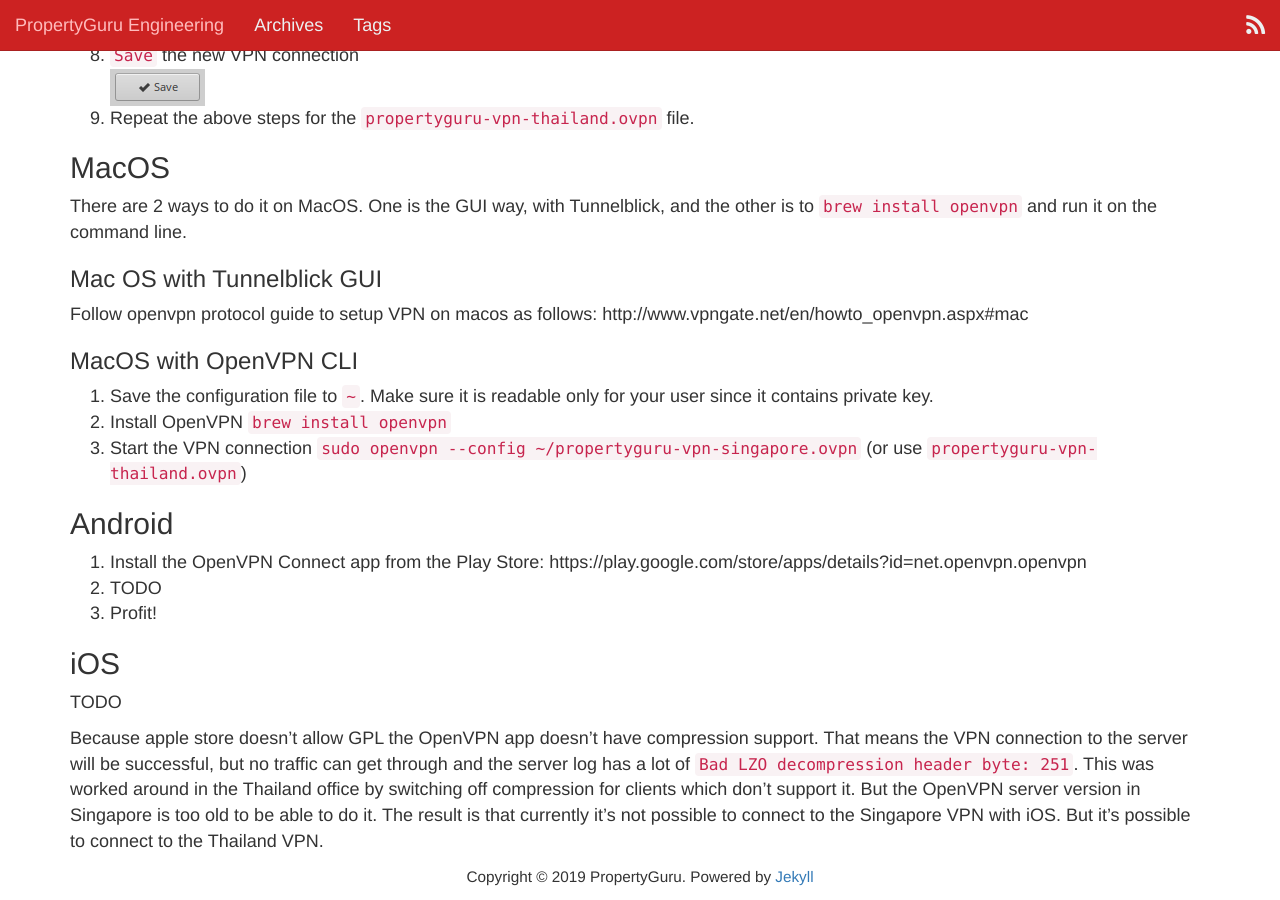
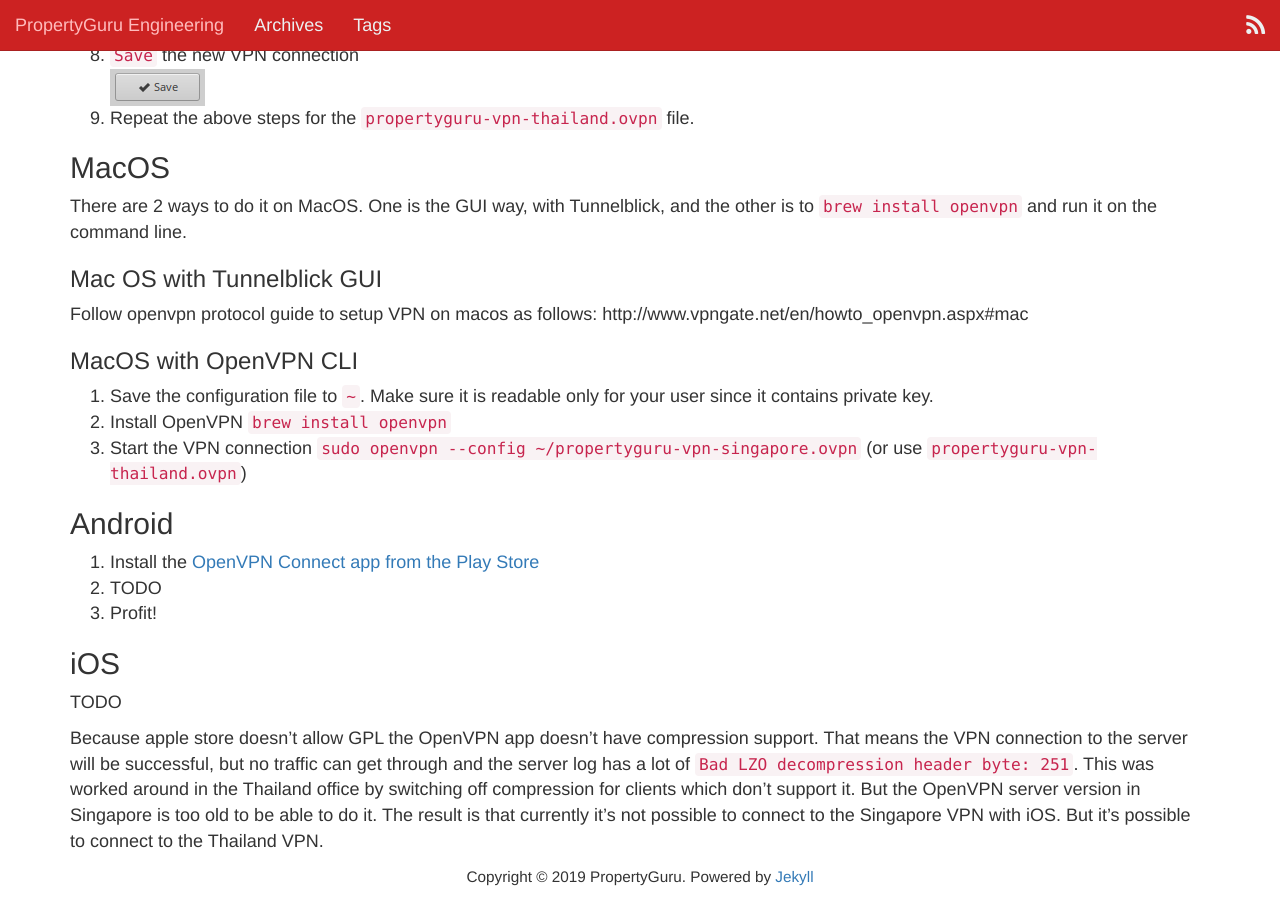
Before and after one commit to propertyguru/propertyguru.github.io, a Jekyll site: the page built from PropertyGuru_VPN.md, in a window 1280 px wide and 900 px high, scrolled down 2340 px. Built offline with Jekyll 4.4.1, drawn with Linux system fonts in a browser that asks for light colours; nearby versions of some CDN libraries; our own code applies the rules of GitHub Pages for plain Markdown files.

Commit message:
Update PropertyGuru_VPN.md

````diff
--- a/PropertyGuru_VPN.md
+++ b/PropertyGuru_VPN.md
@@ -56,7 +56,7 @@ Follow openvpn protocol guide to setup VPN on macos as follows: http://www.vpnga
 3. Start the VPN connection ```sudo openvpn --config ~/propertyguru-vpn-singapore.ovpn``` (or use `propertyguru-vpn-thailand.ovpn`)
 
 ## Android
-1. Install the OpenVPN Connect app from the Play Store: https://play.google.com/store/apps/details?id=net.openvpn.openvpn
+1. Install the [OpenVPN Connect app from the Play Store](https://play.google.com/store/apps/details?id=net.openvpn.openvpn)
 2. TODO
 3. Profit!
 
````
